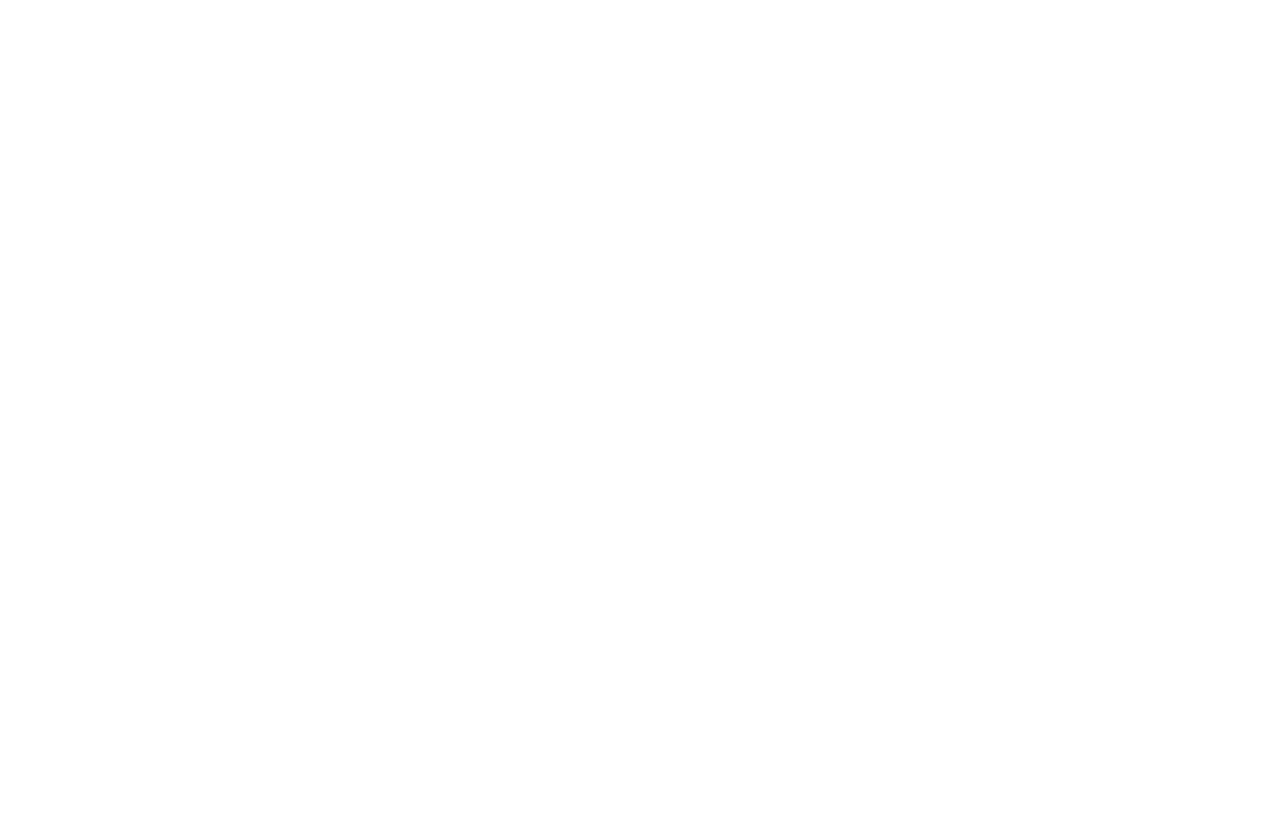
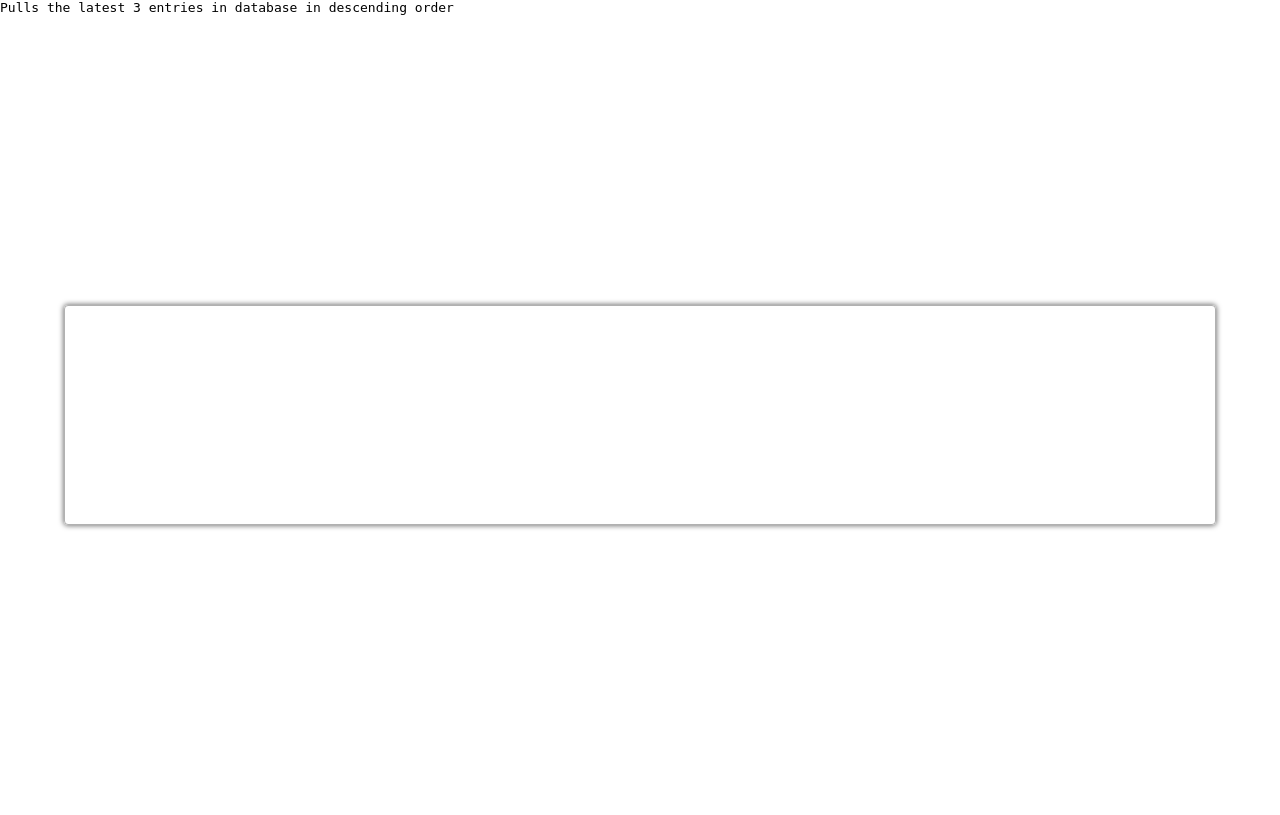
Before and after one commit to xDarkyne/php-webtest, a PHP site: page / in a window 1280 px wide. Before the commit the page is empty. Run offline with PHP 8.4, Linux system fonts and the light colour scheme; tables that the repository leaves empty or names only in its code hold one stand-in row (values such as "Sample post"); data that the repository does not hold is empty; a stand-in replaces the project's code that opens the database connection.

Commit message:
limited query to 3 items

```diff
--- a/css/main.css
+++ b/css/main.css
@@ -0,0 +1,56 @@
+/* CSS RESET */
+* {
+    padding: 0;
+    margin: 0;
+
+    font-size: 1em;
+    font-family: monospace;
+
+    box-sizing: border-box;
+
+    appearance: none;
+    -webkit-appearance: none;
+
+    outline: none;
+    list-style: none;
+    text-decoration: none;
+}
+
+html {
+    scroll-behavior: smooth;
+}
+
+/* GENERAL STYLING */
+
+.fluid {
+    max-width: 1350px;
+    margin: 0 auto;
+}
+
+/* PROJECTS */
+.flex-list {
+    width: 100%;
+    height: 100vh;
+
+    display: flex;
+    flex-direction: column;
+    justify-content: center;
+    align-items: center;
+}
+
+.flex-item {
+    width: 90%;
+    height: 220px;
+    box-shadow: 0 0 5px 1px rgba(0, 0, 0, .5);
+    margin: 10px 0;
+    padding: 8px;
+
+    border-radius: 4px;
+    border: 1px solid rgba(100, 100, 100, .5);
+}
+.flex-item:first-child {
+    margin-top: 0;
+}
+.flex-item:last-child {
+    margin-bottom: 0;
+}
--- a/index.php
+++ b/index.php
@@ -8,9 +8,26 @@
         <meta charset="UTF-8">
         <meta name="viewport" content="width=device-width, initial-scale=1.0">
         <title>Darkyne | Home</title>
+        <link rel="stylesheet" href="./css/main.css">
     </head>
 
     <body>
+        <p>Pulls the latest 3 entries in database in descending order</p>
+        <ul class="flex-list">
+            <?php
+                $sql = "SELECT * FROM projects ORDER BY idProjects DESC LIMIT 3;";
+                $result = mysqli_query($connection, $sql);
+                $resultCheck = mysqli_num_rows($result);
 
+                if ($resultCheck > 0) {
+                    while($row = mysqli_fetch_assoc($result)) {
+                        echo "<li class='flex-item'>";
+                        echo "<h2>" . $row['ProjectName'] . "</h2>";
+                        echo "<p>" . $row['CreatedOn'] . "</p>";
+                        echo "</li>";
+                    }
+                }
+            ?>
+        </ul>
     </body>
 </html>
```
